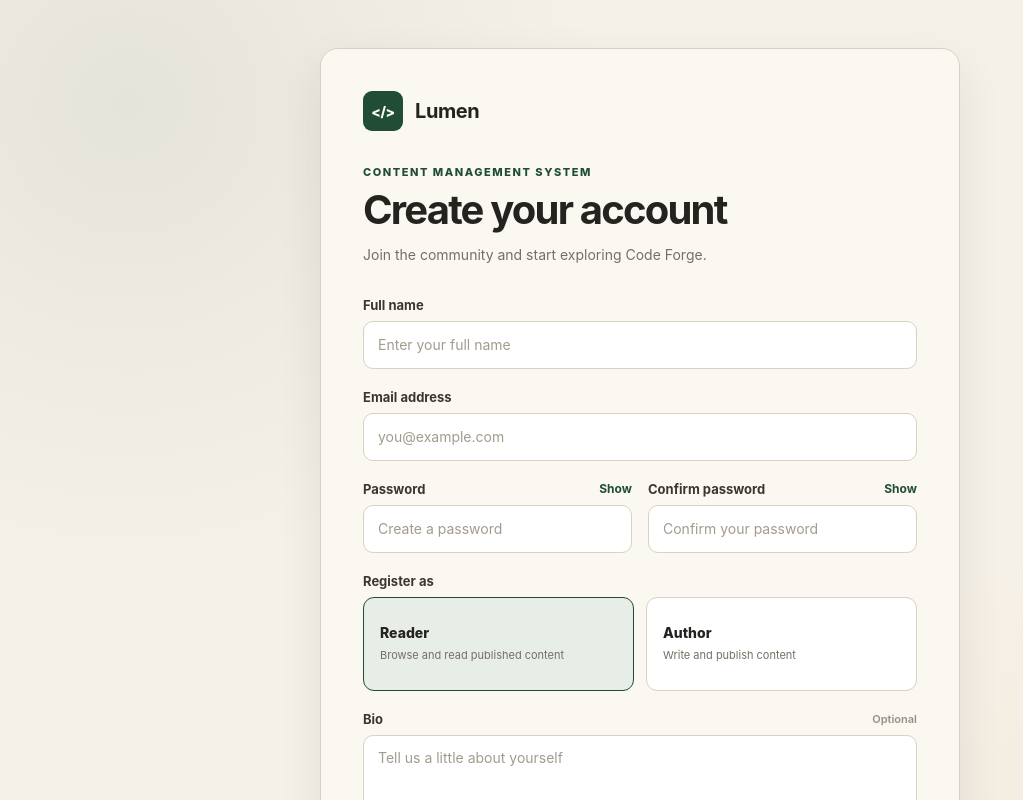
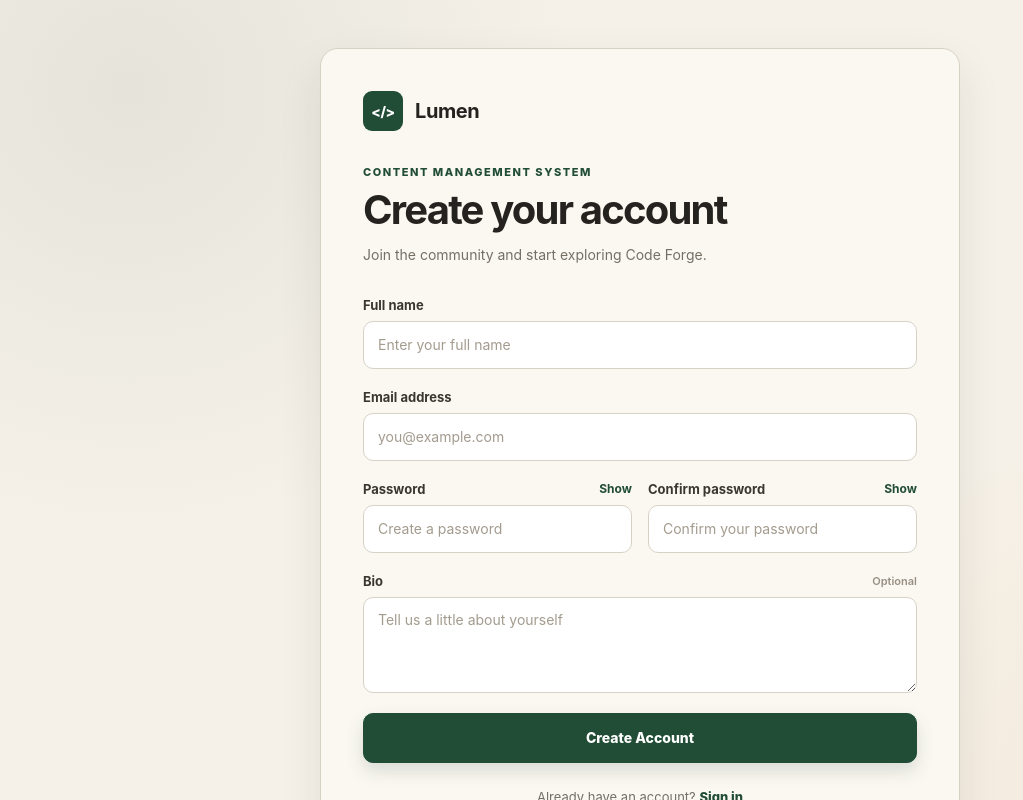
Before and after one commit to daksh-maheshwari-ai-enggr/Code-Forge, a React (Vite) app in the folder client/vite-project/: page / in a window 1280 px wide. Both pictures are taken after typing "name@example.com", "Sample123" into the empty fields and a click on the button "Create one". Shown: the top 800 px of the page, without its empty margins (0-1023 px from the left). Built offline with nearby package versions, Linux system fonts and the light colour scheme.

Commit message:
remove role based register from the frontend

```diff
--- a/client/vite-project/src/pages/Register.jsx
+++ b/client/vite-project/src/pages/Register.jsx
@@ -7,7 +7,6 @@ function Register({ onRegister, onSwitchToLogin }) {
     email: "",
     password: "",
     confirmPassword: "",
-    role: "READER",
     bio: "",
   });
 
@@ -32,15 +31,6 @@ function Register({ onRegister, onSwitchToLogin }) {
     if (success) {
       setSuccess("");
     }
-  };
-
-  const handleRoleChange = (role) => {
-    setFormData((previous) => ({
-      ...previous,
-      role,
-    }));
-
-    setError("");
   };
 
   const handleSubmit = async (event) => {
@@ -76,7 +66,6 @@ function Register({ onRegister, onSwitchToLogin }) {
         name: formData.name.trim(),
         email: formData.email.trim(),
         password: formData.password,
-        role: formData.role,
       };
 
       if (formData.bio.trim()) {
@@ -218,38 +207,6 @@ function Register({ onRegister, onSwitchToLogin }) {
           </div>
 
           <div className="form-field">
-            <label>Register as</label>
-
-            <div className="role-selector">
-              <button
-                type="button"
-                className={`role-option ${
-                  formData.role === "READER" ? "active" : ""
-                }`}
-                onClick={() => handleRoleChange("READER")}
-              >
-                <span className="role-title">Reader</span>
-                <span className="role-description">
-                  Browse and read published content
-                </span>
-              </button>
-
-              <button
-                type="button"
-                className={`role-option ${
-                  formData.role === "AUTHOR" ? "active" : ""
-                }`}
-                onClick={() => handleRoleChange("AUTHOR")}
-              >
-                <span className="role-title">Author</span>
-                <span className="role-description">
-                  Write and publish content
-                </span>
-              </button>
-            </div>
-          </div>
-
-          <div className="form-field">
             <div className="field-label-row">
               <label htmlFor="register-bio">Bio</label>
               <span className="optional-label">Optional</span>
```
